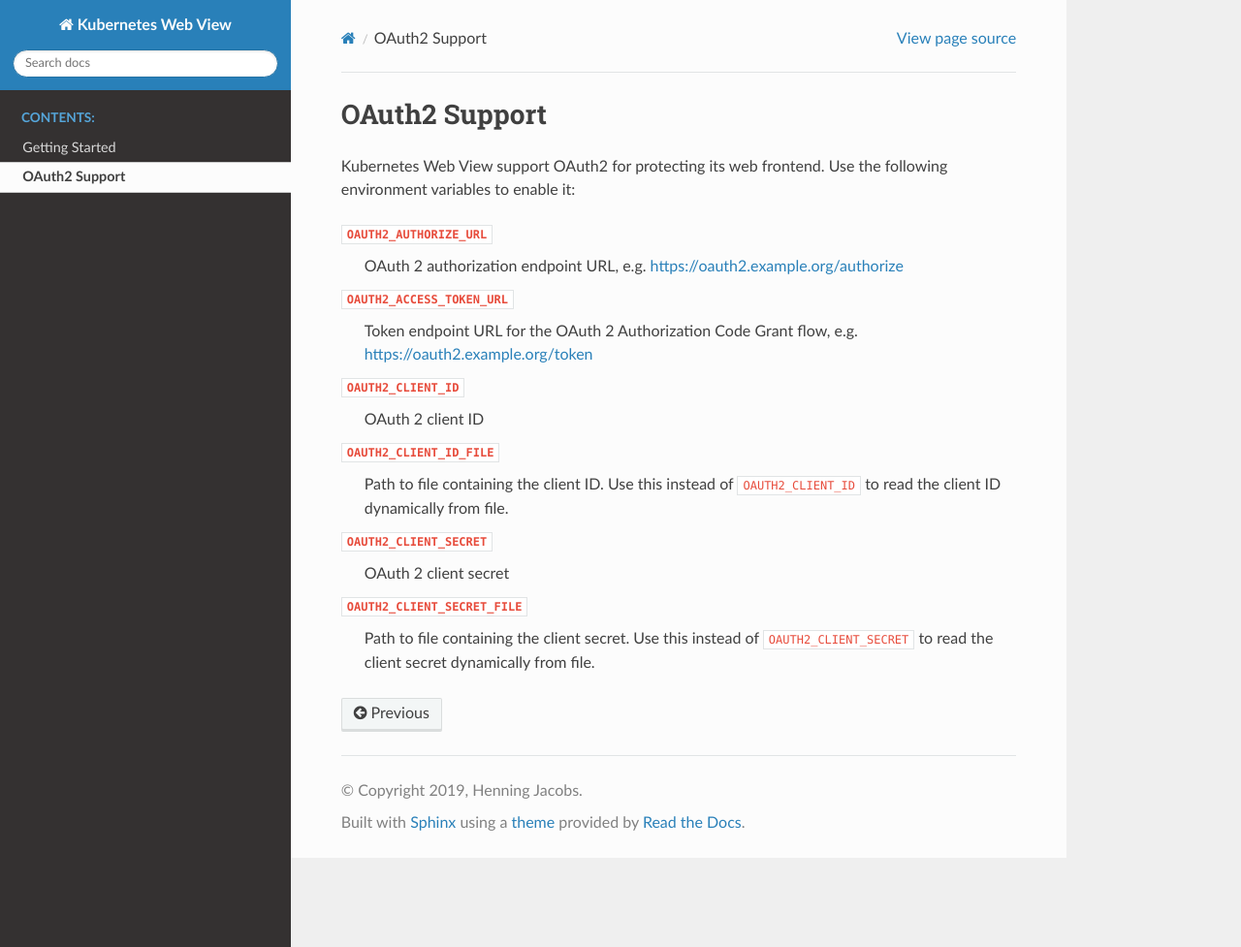
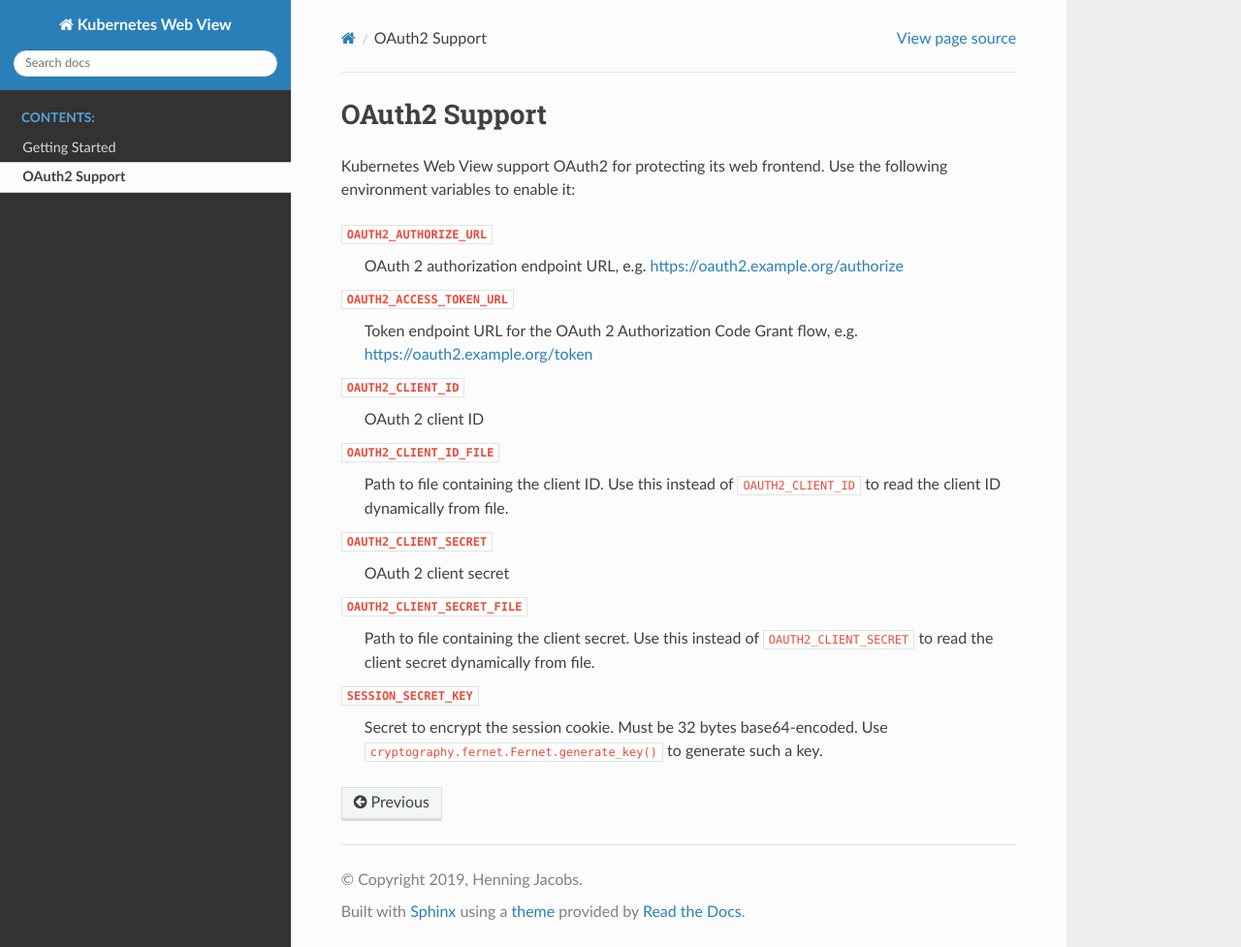
Before and after one commit to hjacobs/kube-web-view, a Sphinx documentation site: the page built from docs/oauth2.rst, in a window 1280 px wide and 977 px high. Shown: the whole window at 97% size. Built offline with Sphinx 7.4.7 and the Read the Docs theme 2.0.0, drawn with Linux system fonts in a browser that asks for light colours.

Commit message:
document session secret

```diff
--- a/docs/oauth2.rst
+++ b/docs/oauth2.rst
@@ -16,3 +16,5 @@
     OAuth 2 client secret
 ``OAUTH2_CLIENT_SECRET_FILE``
     Path to file containing the client secret. Use this instead of ``OAUTH2_CLIENT_SECRET`` to read the client secret dynamically from file.
+``SESSION_SECRET_KEY``
+    Secret to encrypt the session cookie. Must be 32 bytes base64-encoded. Use ``cryptography.fernet.Fernet.generate_key()`` to generate such a key.
```
